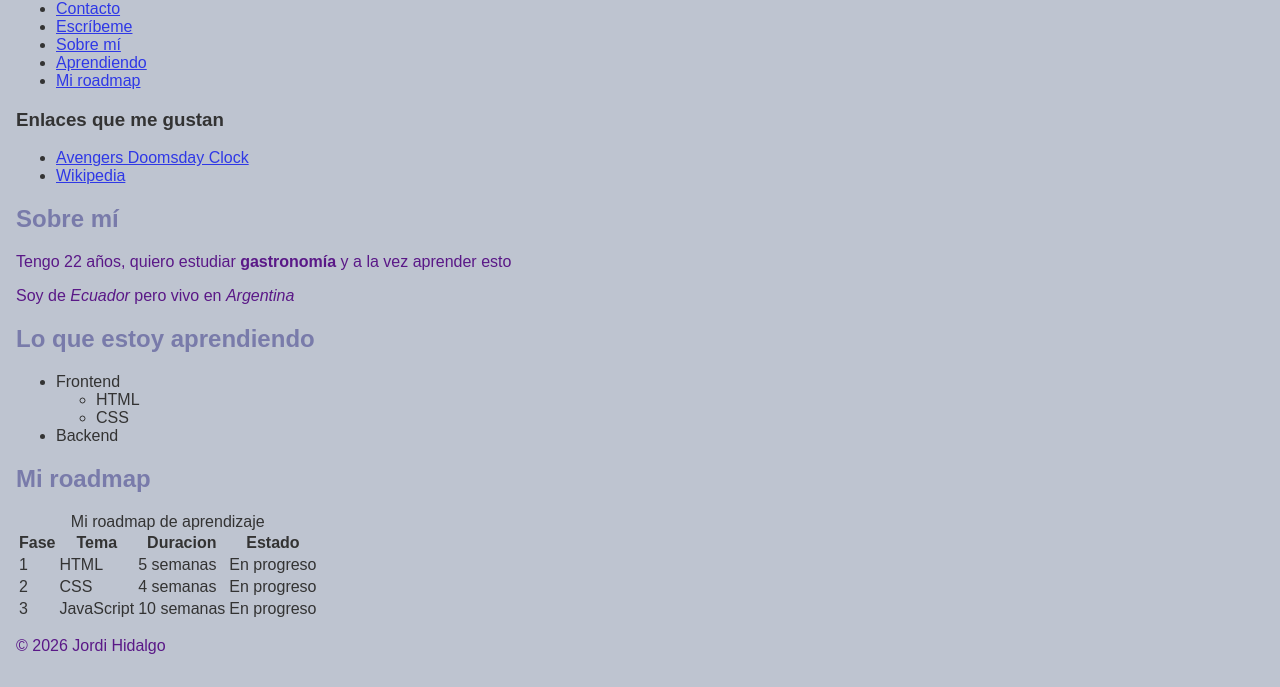
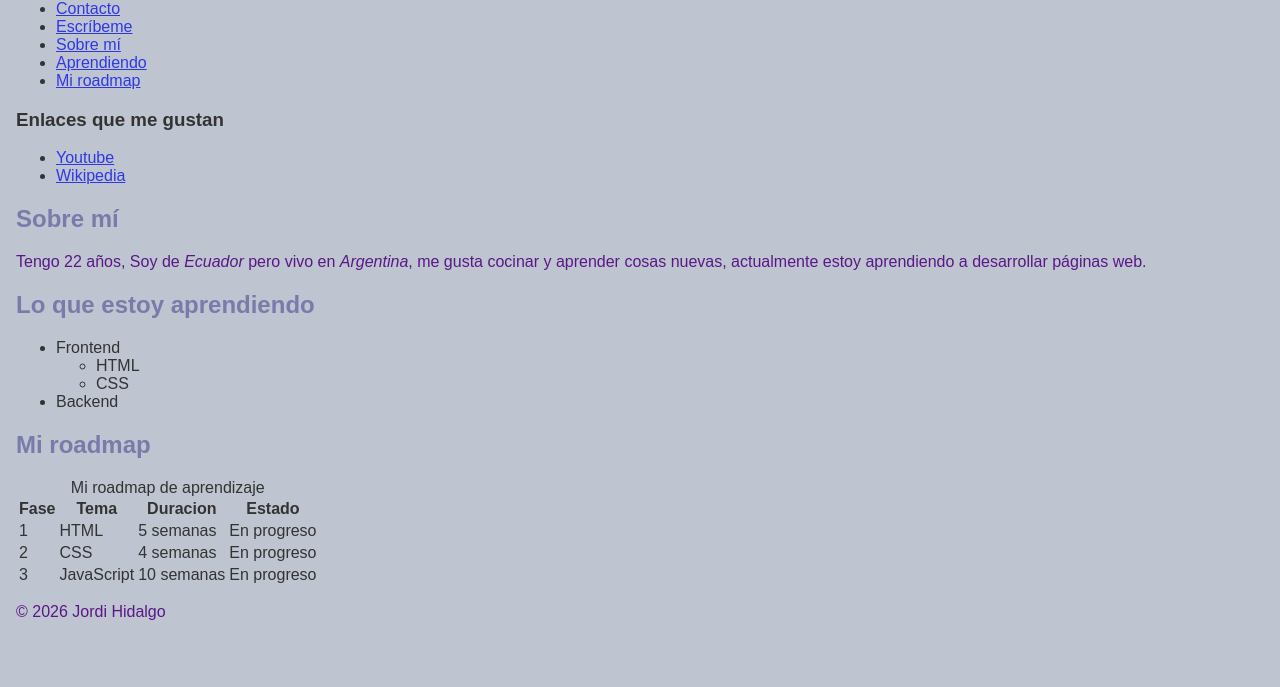
Before and after one commit to jordihidalgomorales/mi-portafolio, a plain HTML site: page index.html in a window 1280 px wide. Shown: the part 144-831 px from the top of the page. After the commit the page ends 800 px from the top, so only its background shows below. Drawn offline with Linux system fonts and the light colour scheme.

Commit message:
junte los dos parrafos y cambie el enlace de youtube

```diff
--- a/index.html
+++ b/index.html
@@ -25,9 +25,7 @@
         <h3>Enlaces que me gustan</h3>
         <ul>
           <li>
-            <a href="https://www.youtube.com/watch?v=f17J3AXVK5w"
-              >Avengers Doomsday Clock</a
-            >
+            <a href="https://www.youtube.com/watch?v=dQw4w9WgXcQ">Youtube</a>
           </li>
           <li><a href="https://www.wikipedia.org">Wikipedia</a></li>
         </ul>
@@ -35,10 +33,8 @@
       <section id="sobre-mi">
         <h2>Sobre mí</h2>
         <p>
-          Tengo 22 años, quiero estudiar <strong>gastronomía</strong> y a la vez
-          aprender esto
+          Tengo 22 años, Soy de <em>Ecuador</em> pero vivo en <em>Argentina</em>, me gusta cocinar y aprender cosas nuevas, actualmente estoy aprendiendo a desarrollar páginas web.
         </p>
-        <p>Soy de <em>Ecuador</em> pero vivo en <em>Argentina</em></p>
       </section>
       <section id="aprendiendo">
         <h2>Lo que estoy aprendiendo</h2>
```
